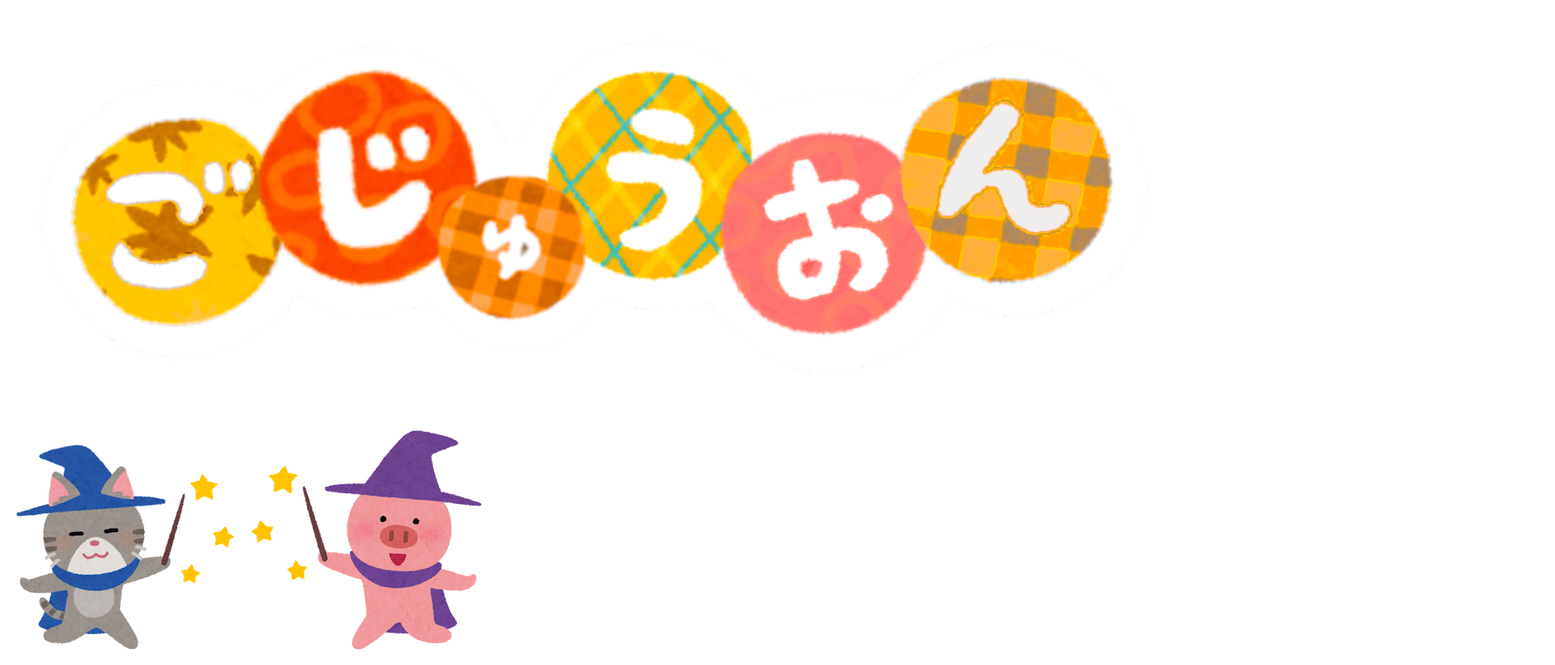
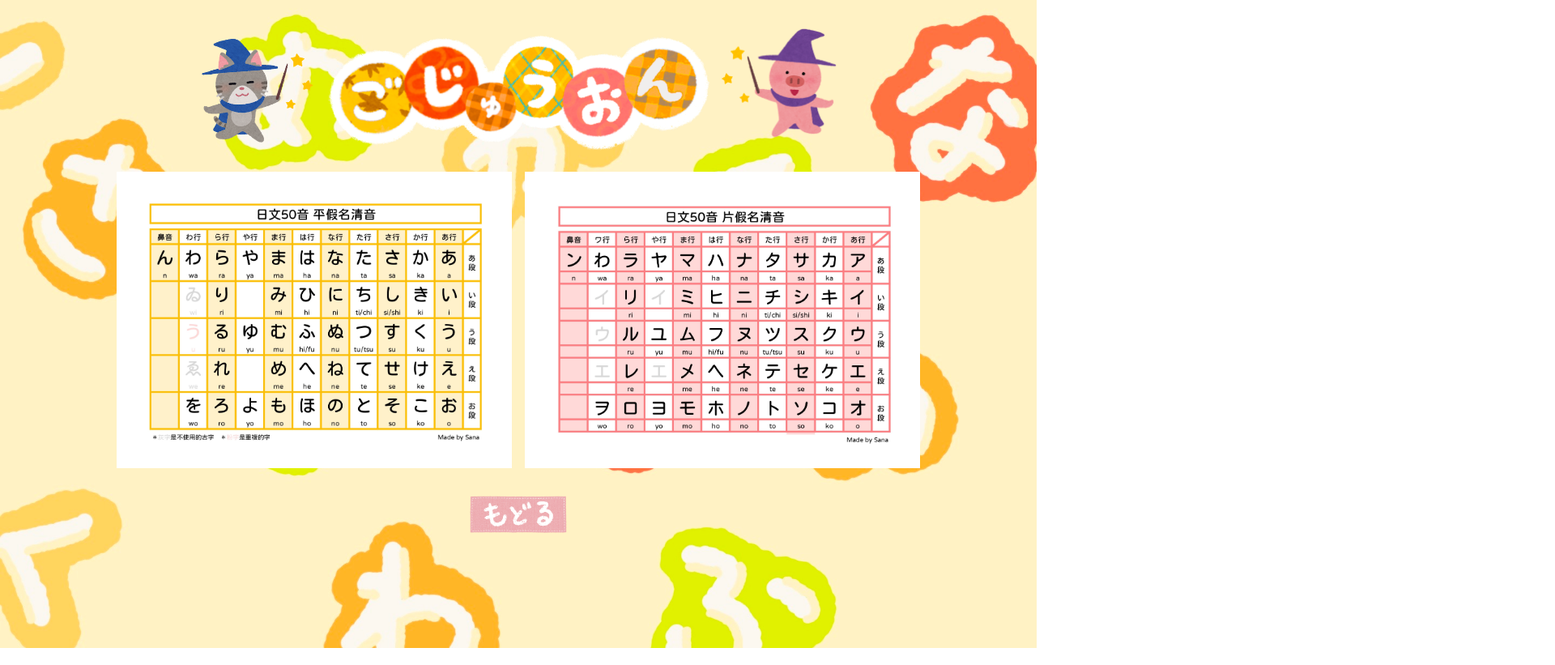
Before and after one commit to Sanaaa1017/nihongo-game, a plain HTML site: page page/form.html in a window 1280 px wide. Shown: the top 821 px of the page at 81% size, 1920 px wide, since content can reach past the window. After the commit the page ends 800 px from the top, so only its background shows below. Drawn offline with Linux system fonts and the light colour scheme; the site is published under a folder, as on GitHub Pages, so addresses that start at the root find nothing; files whose address does not match are found by name.

Commit message:
feat: 網站截圖

```diff
--- a/page/form.html
+++ b/page/form.html
@@ -5,7 +5,7 @@
     <meta charset="UTF-8">
     <meta name="viewport" content="width=device-width, initial-scale=1.0">
     <title>五十音表格</title>
-    <link rel="stylesheet" href="/css/form.css">
+    <link rel="stylesheet" href="../css/form.css">
 </head>
 
 <body>
@@ -42,12 +42,12 @@
     <script src="../js/script.js"></script>
     <script>
         function showImage(index) {
-            // 根據 index 顯示對應的全屏圖片
+            // 根據 index 顯示對應的展開圖片
             document.getElementById(`full-screen-${index}`).style.display = 'flex';
         }
 
         function hideImage(index) {
-            // 根據 index 隱藏對應的全屏圖片
+            // 根據 index 隱藏對應的展開圖片
             document.getElementById(`full-screen-${index}`).style.display = 'none';
         }
 
```
Also changed, not shown: web-image/correct.png, web-image/form.png (deleted), web-image/game-start.png (deleted), web-image/review.png (added), web-image/score.png, web-image/wrong.png, 2 other files.
